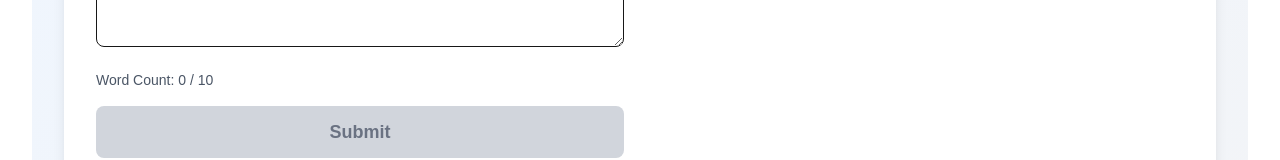
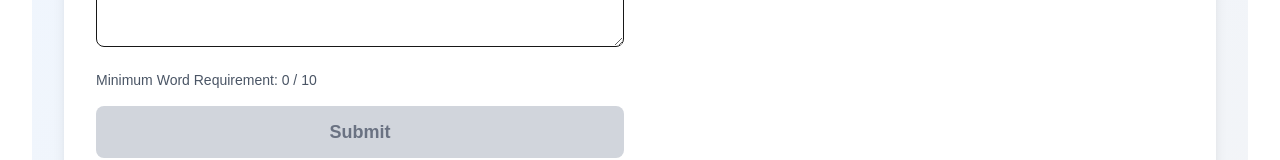
Before and after one commit to elikariv/writinghelper, a Next.js app: page / in a window 1280 px wide. Shown: the part 423-583 px from the top of the page. Built offline with nearby package versions, Linux system fonts and the light colour scheme.

Commit message:
Some tweaks and updated AI Model

```diff
--- a/src/app/api/generate-preview/route.ts
+++ b/src/app/api/generate-preview/route.ts
@@ -33,7 +33,7 @@ export async function POST(request: Request) {
 
     // Call to generate document preview
     const previewCompletion = await anthropic.messages.create({
-      model: "claude-3-haiku-20240307",
+      model: "claude-sonnet-4-20250514",
       max_tokens: 1024,
       system: `You are helping to structure and improve a ${documentType}. Based on the user's responses so far, create a document preview that:
 
--- a/src/app/api/generate-question/route.ts
+++ b/src/app/api/generate-question/route.ts
@@ -20,7 +20,7 @@ export async function POST(request: Request) {
 
     // Generate feedback and next question
     const feedbackCompletion = await anthropic.messages.create({
-      model: "claude-3-haiku-20240307",
+      model: "claude-3-5-haiku-20241022",
       max_tokens: 1024,
       system: `You are a supportive writing coach helping a user improve their writing. The user will share a piece of writing they're working on, and you should:
 
--- a/src/components/WritingApp.tsx
+++ b/src/components/WritingApp.tsx
@@ -116,7 +116,7 @@ export default function WritingApp() {
                 placeholder="Type your response here..."
                 onChange={(e) => handleWordCount(e.target.value)}
               />
-              <p className="text-sm text-gray-600">Word Count: {wordCount} / 10</p>
+              <p className="text-sm text-gray-600">Minimum Word Requirement: {wordCount} / 10</p>
               <button
                 type="submit"
                 className={`w-full px-6 py-3 rounded-lg transition-colors font-bold text-lg ${
```
